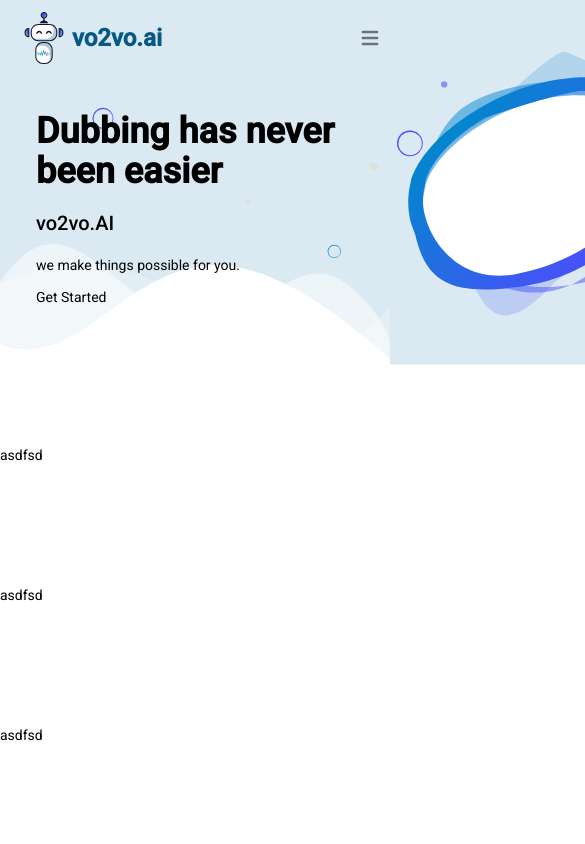
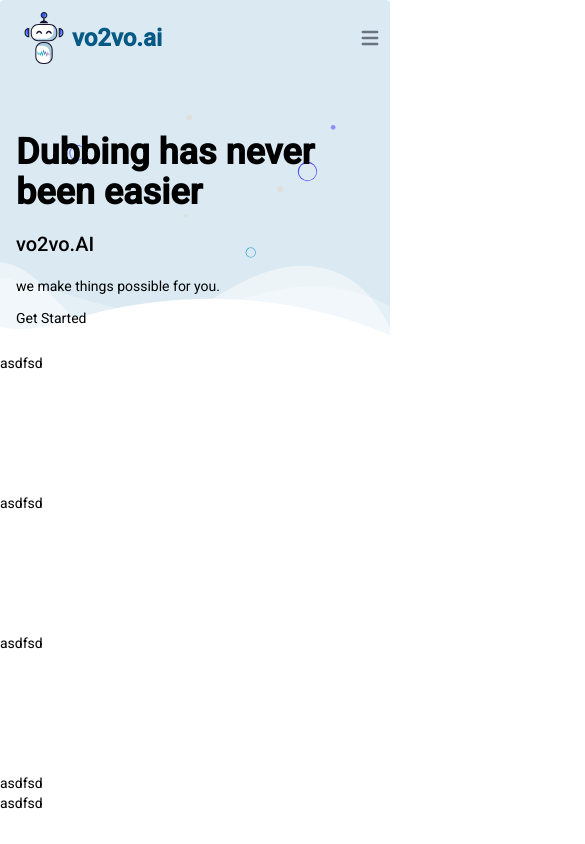
Before and after one commit to jhonrami12/site-test-Oldvo2, an Angular app: page / in a window 390 px wide. Shown: the top 844 px of the page, 585 px wide, since content can reach past the window. Built offline with nearby package versions, Linux system fonts and the light colour scheme.

Commit message:
Aditional Adjustment in css style with mobile and web

```diff
--- a/src/app/components/welcome-home/welcome-home.component.css
+++ b/src/app/components/welcome-home/welcome-home.component.css
@@ -1,23 +1,29 @@
-.custom-shape-divider-bottom-1672278412 {
+.custom-shape-divider-bottom-1672423112 {
   position: absolute;
-  bottom: 0;
+  bottom: -2px;
   left: 0;
   width: 100%;
-  overflow: hidden;
   line-height: 0;
   transform: rotate(180deg);
 }
 
-.custom-shape-divider-bottom-1672278412 svg {
+.custom-shape-divider-bottom-1672423112 svg {
   position: relative;
   display: block;
-  width: calc(197% + 1.3px);
-  height: 132px;
-  transform: rotateY(180deg);
+  width: calc(152% + 1.3px);
+  height: 150px;
 }
 
-.custom-shape-divider-bottom-1672278412 .shape-fill {
+.custom-shape-divider-bottom-1672423112 .shape-fill {
   fill: #FFFFFF;
+}
+
+/** For mobile devices **/
+@media (max-width: 767px) {
+  .custom-shape-divider-bottom-1672423112 svg {
+      width: calc(180% + 1.3px);
+      height: 84px;
+  }
 }
 
 @keyframes transform-st1 {
--- a/src/app/components/welcome-home/welcome-home.component.html
+++ b/src/app/components/welcome-home/welcome-home.component.html
@@ -1,12 +1,12 @@
-<section id="home" class="">
+<section id="home" class="relative top-16 bg-[#DBEAF2] sm:bg-transparent">
 
-    <div class="relative  ">
+    <div class="relative overflow-hidden ">
         <div
             class="absolute w-6/12 h-3/6 -z-10 top-[27%] right-[7%] bg-[url('./assets/img/robotWorking03.jpg')] bg-contain bg-center">
         </div>
 
         <svg version="1.1" xmlns="http://www.w3.org/2000/svg" xmlns:xlink="http://www.w3.org/1999/xlink" x="0px" y="0px"
-            viewBox="0 0 2000 935" xml:space="preserve" class="w-[200%] md:w-full">
+            viewBox="0 0 2000 935" xml:space="preserve" class="w-[150%] sm:w-full">
             <linearGradient id="gradient_SVG_1_" class="custom-svg-linear-gradient" gradientUnits="userSpaceOnUse"
                 x1="1608.6167" y1="668.754" x2="1197.4358" y2="257.5732">
                 <stop offset="3.745963e-03" style="stop-color:#5349FF" />
@@ -24,7 +24,7 @@
                 <stop offset="3.745963e-03" style="stop-color:#5349FF" />
                 <stop offset="1" style="stop-color:#0088CC" />
             </linearGradient>
-            <g>
+            <g class="invisible sm:visible">
                 <g>
                     <!-- Start -->
                     <path id="st0_start" fill="#DBEAF2"
@@ -40,7 +40,7 @@
                         style="visibility: hidden;" />
                 </g>
             </g>
-            <g>
+            <g class="invisible sm:visible">
                 <!-- Start -->
                 <g fill="url(#gradient_SVG_3_)">
                     <g opacity="0.2">
@@ -110,7 +110,7 @@
             </g>
         </svg>
 
-        <div class="custom-shape-divider-bottom-1672278412">
+        <div class="custom-shape-divider-bottom-1672423112">
             <svg data-name="Layer 1" xmlns="http://www.w3.org/2000/svg" viewBox="0 0 1200 120"
                 preserveAspectRatio="none">
                 <path
@@ -125,17 +125,17 @@
             </svg>
         </div>
 
-        <div class="absolute top-1/4 m-5 pl-4 md:pl-8 lg:pl-12">
-            <div class="row align-items-center">
-                <h1 class="!text-4xl !font-extrabold">Dubbing has never been easier</h1>
-                <h2 class="">vo2vo.AI</h2>
-                <p class="">we make things possible for you.</p>
-                <a href="" class="">Get Started</a>
-            </div>
+
+        <div class="absolute top-1/4 px-4 md:px-8 lg:px-12 w-11/12 sm:w-7/12">
+            <h1 class="!text-4xl !font-extrabold">Dubbing has never been easier</h1>
+            <h2 class="">vo2vo.AI</h2>
+            <p class="">we make things possible for you.</p>
+            <a href="" class="">Get Started</a>
         </div>
     </div>
 </section>
-
+-------------------------
+pruebaass...............
 
 <br />
 <br />
```
